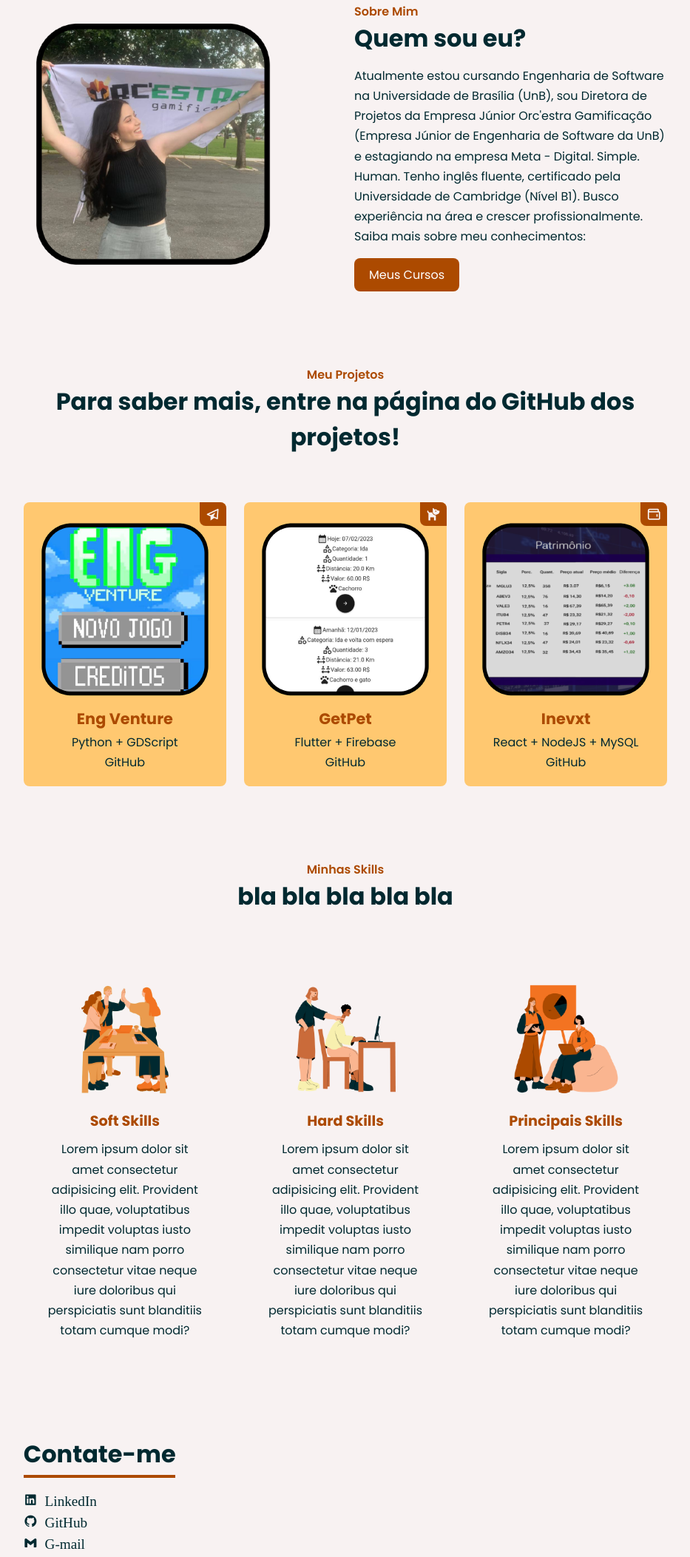
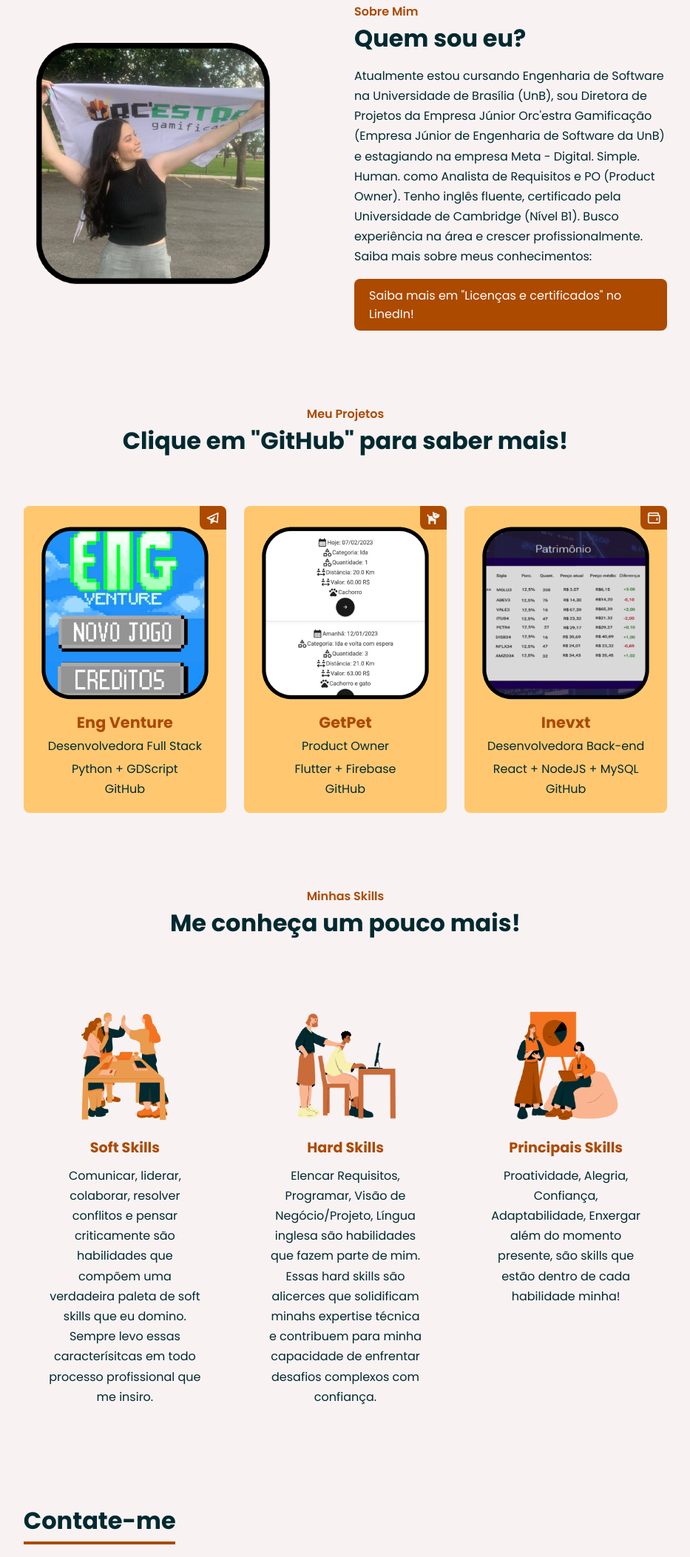
Before and after one commit to MariaAbritta/Portfolio, a plain HTML site: page index.html in a window 1280 px wide. Shown: the part 564-2669 px from the top of the page at 74% size, without its empty margins (173-1106 px from the left). Drawn offline with nearby package versions, Linux system fonts and the light colour scheme.

Commit message:
atualização 2023.2

```diff
--- a/index.html
+++ b/index.html
@@ -45,7 +45,7 @@
         <section class = "home" id = "home">
             <div class = "home-text">
                 <h1>Meu Portfólio</h1>
-                <h2>Engenheira de Software<br> Dev FullStack <br> Gestão de Projetos</h2>
+                <h2>Engenheira de Software<br> Analista de Requisitos <br> Product Owner <br> Gestão de Projetos</h2>
                 <a href = "https://www.linkedin.com/in/mariaabritta/" target="_blank" class = "btn">Saiba Mais</a>
             </div>
 
@@ -63,8 +63,8 @@
             <div class = "about-text">
                 <span>Sobre Mim</span>
                 <h2>Quem sou eu?</h2>
-                <p>Atualmente estou cursando Engenharia de Software na Universidade de Brasília (UnB), sou Diretora de Projetos da Empresa Júnior Orc'estra Gamificação (Empresa Júnior de Engenharia de Software da UnB) e estagiando na empresa Meta - Digital. Simple. Human. Tenho inglês fluente, certificado pela Universidade de Cambridge (Nível B1). Busco experiência na área e crescer profissionalmente. Saiba mais sobre meu conhecimentos:</p>
-                <a href = "https://www.canva.com/design/DAFapq_LA3s/Pym_E0SEVbbw-TZFZbtiiQ/view?utm_content=DAFapq_LA3s&utm_campaign=designshare&utm_medium=link2&utm_source=sharebutton" target="_blank" class = "btn">Meus Cursos</a>
+                <p>Atualmente estou cursando Engenharia de Software na Universidade de Brasília (UnB), sou Diretora de Projetos da Empresa Júnior Orc'estra Gamificação (Empresa Júnior de Engenharia de Software da UnB) e estagiando na empresa Meta - Digital. Simple. Human. como Analista de Requisitos e PO (Product Owner). Tenho inglês fluente, certificado pela Universidade de Cambridge (Nível B1). Busco experiência na área e crescer profissionalmente. Saiba mais sobre meus conhecimentos:</p>
+                <a href = "https://www.linkedin.com/in/mariaabritta/" target="_blank" class = "btn">Saiba mais em "Licenças e certificados" no LinedIn!</a>
             </div>
         </section>
 
@@ -72,7 +72,7 @@
         <section class = "projects" id = "projects">
             <div class = "heading">
                 <span>Meu Projetos</span>
-                <h2>Para saber mais, entre na página do GitHub dos projetos! </h2>
+                <h2>Clique em "GitHub" para saber mais!</h2>
             </div>
             <div class = "projects-container">
                 <div class = "box">
@@ -80,6 +80,7 @@
                         <img src="images/projeto1.png"> <!--Imagem de projeto-->
                     </div>
                     <h2>Eng Venture</h2>
+                    <h3>Desenvolvedora Full Stack</h3>
                     <h3>Python + GDScript</h3>
                     <a href = "https://github.com/matheusrazor/DS-time9" target="_blank">GitHub</a>
                     <i class='bx bx-paper-plane'></i>
@@ -90,6 +91,7 @@
                         <img src="images/projeto2.png"> <!--Imagem de projeto-->
                     </div>
                     <h2>GetPet</h2>
+                    <h3>Product Owner</h3>
                     <h3>Flutter + Firebase</h3>
                     <a href = "https://github.com/mdsreq-fga-unb/2022.2-GetPet" target="_blank">GitHub</a>
                     <i class='bx bxs-dog'></i>
@@ -100,6 +102,7 @@
                         <img src="images/projeto3.png"> <!--Imagem de projeto-->
                     </div>
                     <h2>Inevxt</h2>
+                    <h3>Desenvolvedora Back-end</h3>
                     <h3>React + NodeJS + MySQL</h3>
                     <a href = "https://github.com/fga-eps-mds/GFour-Invext" target="_blank">GitHub</a>
                     <i class='bx bx-wallet'></i>
@@ -114,26 +117,26 @@
         <section class = "skills" id = "skills">
             <div class = "heading">
                 <span>Minhas Skills</span>
-                <h2>bla bla bla bla bla</h2>
+                <h2>Me conheça um pouco mais!</h2>
             </div>
 
             <div class = "skills-container">
                 <div class = "s-box">
                     <img src="images/softSkills.png">
                     <h3>Soft Skills</h3>
-                    <p>Lorem ipsum dolor sit amet consectetur adipisicing elit. Provident illo quae, voluptatibus impedit voluptas iusto similique nam porro consectetur vitae neque iure doloribus qui perspiciatis sunt blanditiis totam cumque modi?</p>
+                    <p>Comunicar, liderar, colaborar, resolver conflitos e pensar criticamente são habilidades que compõem uma verdadeira paleta de soft skills que eu domino. Sempre levo essas caracterísitcas em todo processo profissional que me insiro.</p>
                 </div>
 
                 <div class = "s-box">
                     <img src="images/hardSkills.png">
                     <h3>Hard Skills</h3>
-                    <p>Lorem ipsum dolor sit amet consectetur adipisicing elit. Provident illo quae, voluptatibus impedit voluptas iusto similique nam porro consectetur vitae neque iure doloribus qui perspiciatis sunt blanditiis totam cumque modi?</p>
+                    <p>Elencar Requisitos, Programar, Visão de Negócio/Projeto, Língua inglesa são habilidades que fazem parte de mim. Essas hard skills são alicerces que solidificam minahs expertise técnica e contribuem para minha capacidade de enfrentar desafios complexos com confiança. </p>
                 </div>
 
                 <div class = "s-box">
                     <img src="images/principaisSkills.png">
                     <h3>Principais Skills</h3>
-                    <p>Lorem ipsum dolor sit amet consectetur adipisicing elit. Provident illo quae, voluptatibus impedit voluptas iusto similique nam porro consectetur vitae neque iure doloribus qui perspiciatis sunt blanditiis totam cumque modi?</p>
+                    <p>Proatividade, Alegria, Confiança, Adaptabilidade, Enxergar além do momento presente, são skills que estão dentro de cada habilidade minha! </p>
                 </div>
 
             </div>
@@ -148,7 +151,7 @@
                         <div class = "social">
                             <a href="https://www.linkedin.com/in/maria-abritta-ba7632174/" target="_blank"><i class='bx bxl-linkedin-square' > LinkedIn</i></a>
                             <a href="https://github.com/MariaAbritta"><i class='bx bxl-github' target="_blank"> GitHub</i></a>
-                            <a href="#"><i class='bx bxl-gmail'> G-mail</i></a>
+                            <a href="#"><i class='bx bxl-gmail'> G-mail: Eduardaabritta@gmail.com</i></a>
                         </div>
                     </div>
 
--- a/style.css
+++ b/style.css
@@ -21,7 +21,7 @@
     --bg-color: #f8f2f2;
     --big-font: 5rem;
     --big-font2: 3rem;
-    --h2-font: 2rem;
+    --h2-font: 1rem;
     --p-font: 0.9rem;
 }
 *::selection{
@@ -89,8 +89,8 @@ section {
     color: var(--main-color);
 }
 .home-text h2 {
-    font-size: var(--h2-font);
-    margin: 1rem 0 2rem;
+    font-size: 25px;
+    margin: 1rem 0 1rem;
 }
 .btn {
     display: inline-block;
@@ -216,6 +216,7 @@ section {
 }
 .s-box p {
     line-height: 1.7;
+    text-align: center;
 }
 .main {
     display: flex;
```
